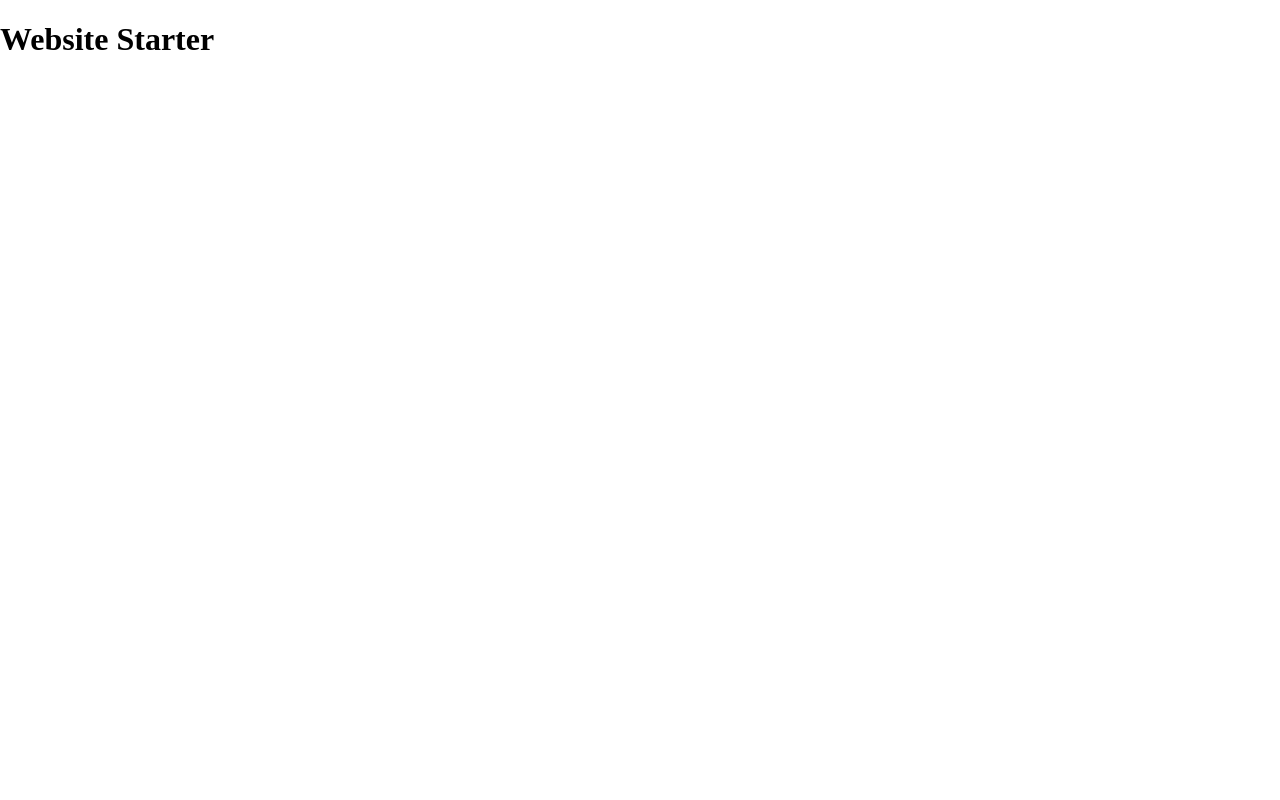
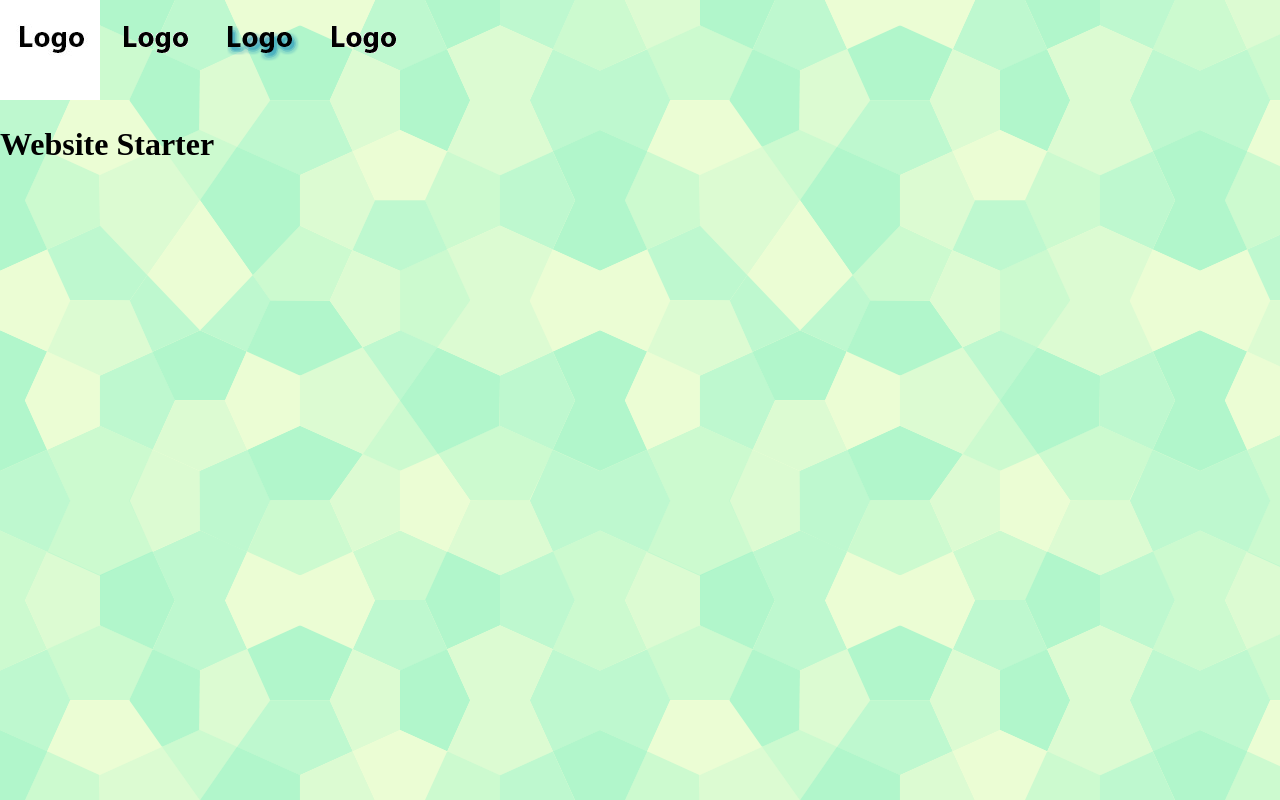
Before and after one commit to tonymoua/website-starter, a plain HTML site: page index.html in a window 1280 px wide. Drawn offline with nearby package versions, Linux system fonts and the light colour scheme.

Commit message:
logo-test

```diff
--- a/css/styles.css
+++ b/css/styles.css
@@ -1 +1,5 @@
 /*Styles Sheet*/
+
+body{
+    background: url(../img/congruent_pentagon.png);
+}
--- a/index.html
+++ b/index.html
@@ -6,9 +6,17 @@
 
 <!--    normalize page-->
     <link rel="stylesheet" href="https://necolas.github.io/normalize.css/3.0.2/normalize.css">
+
     <link rel="stylesheet" href="css/styles.css" />
 </head>
 <body>
+   <img src="img/logo.jpg" alt="">
+
+   <img src="img/logo.gif" alt="">
+
+   <img src="img/logo.png" alt="">
+
+   <img src="img/logo-8.png" alt="">
     <h1>Website Starter</h1>
 </body>
 </html>
```
Also changed, not shown: img/congruent_pentagon.png (added), img/logo-8.png (added), img/logo.gif (added), img/logo.jpg (added), img/logo.png (added), img/purty_wood.png (added).
